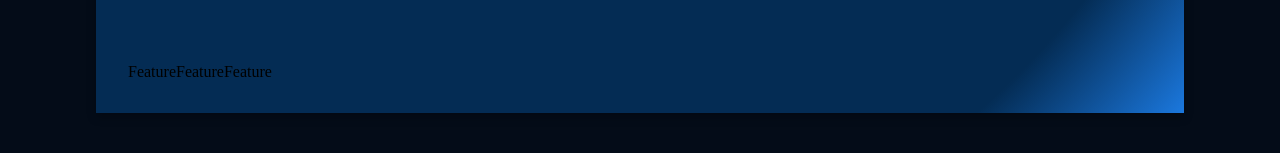
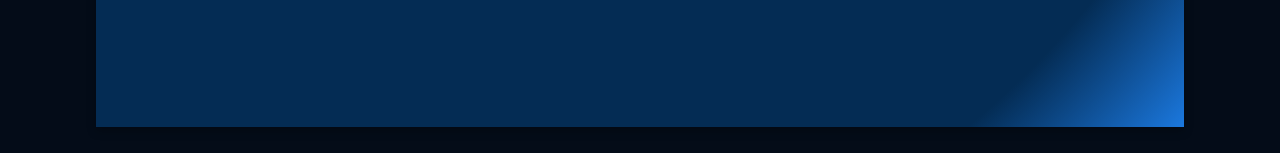
Before and after one commit to Taimur-s/gpt3-uiux, a React (Create React App) app: page / in a window 1280 px wide. Shown: the part 1259-1412 px from the top of the page. Built offline with nearby package versions, Linux system fonts and the light colour scheme.

Commit message:
adding features

```diff
--- a/src/components/feature/Feature.jsx
+++ b/src/components/feature/Feature.jsx
@@ -1,9 +1,15 @@
 import React from 'react';
 import './feature.css';
-const Feature = () => {
+const Feature = ({title, text}) => {
   return (
-    <div>
-      Feature
+    <div className='gpt3__features-container__feature'>
+      <div className='gpt3__features-container__title'>
+        <div/>
+        <h1>{title}</h1>
+      </div>
+      <div className='gpt3__features-container__feature-text'>
+        {text}
+      </div>
     </div>
   )
 }
```
